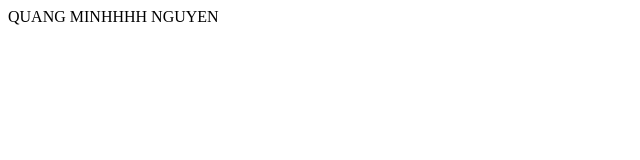
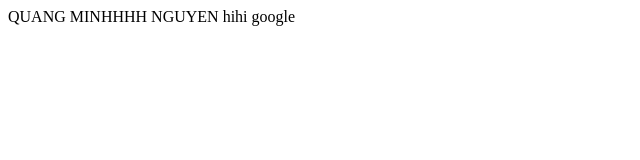
Before and after one commit to nmquang21/CI-CD_Pipeline, a plain HTML site: page index.html in a window 1280 px wide. Shown: the whole page, without its empty margins (0-640 px from the left). Drawn offline with Linux system fonts and the light colour scheme.

Commit message:
update index file

```diff
--- a/index.html
+++ b/index.html
@@ -7,6 +7,6 @@
     <title>Document</title>
 </head>
 <body>
-    <div>QUANG MINHHHH NGUYEN</div>
+    <div>QUANG MINHHHH NGUYEN hihi google</div>
 </body>
 </html>
```
